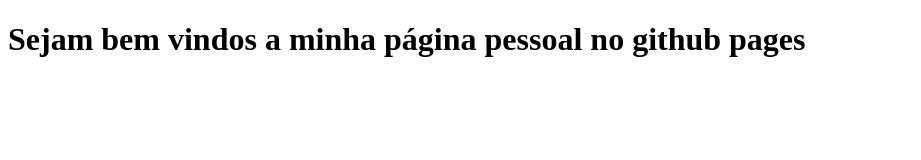
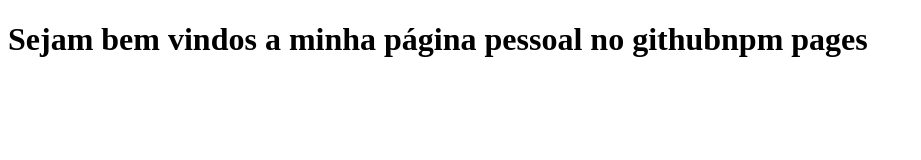
Before and after one commit to leyrisvancosta/leyrisvancosta.github.io, a website: page index.html in a window 1280 px wide. Shown: the whole page, without its empty margins (0-921 px from the left). Drawn offline with Linux system fonts and the light colour scheme.

Commit message:
Add files via upload

```diff
--- a/index.html
+++ b/index.html
@@ -5,8 +5,9 @@
     <meta http-equiv="X-UA-Compatible" content="IE=edge">
     <meta name="viewport" content="width=device-width, initial-scale=1.0">
     <title>Minha pagina pessoal</title>
+
 </head>
 <body>
- <h1> Sejam bem vindos a minha página pessoal no github pages</h1>
+ <h1> Sejam bem vindos a minha página pessoal no githubnpm pages</h1>
 </body>
 </html>
```
Also changed, not shown: package.json (added, +16 -0 lines), 1 other file.
